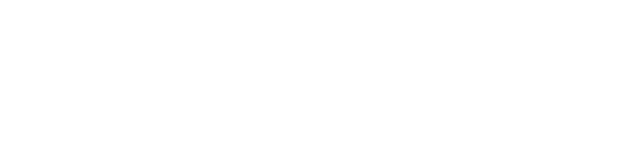
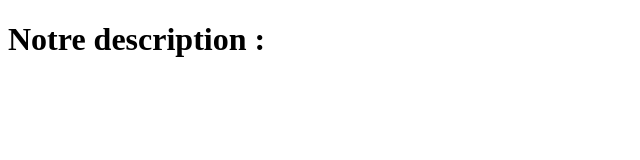
Before and after one commit to Index-True/tp-git, a plain HTML site: page index.html in a window 1280 px wide. Shown: the whole page, without its empty margins (0-640 px from the left). Drawn offline with Linux system fonts and the light colour scheme.

Commit message:
Fixed #5 Ajout titre Compétence

```diff
--- a/index.html
+++ b/index.html
@@ -7,6 +7,6 @@
     <title>Presentation d'equipe</title>
 </head>
 <body>
-
+    <h1>Notre description :</h1>
 </body>
 </html>
```
